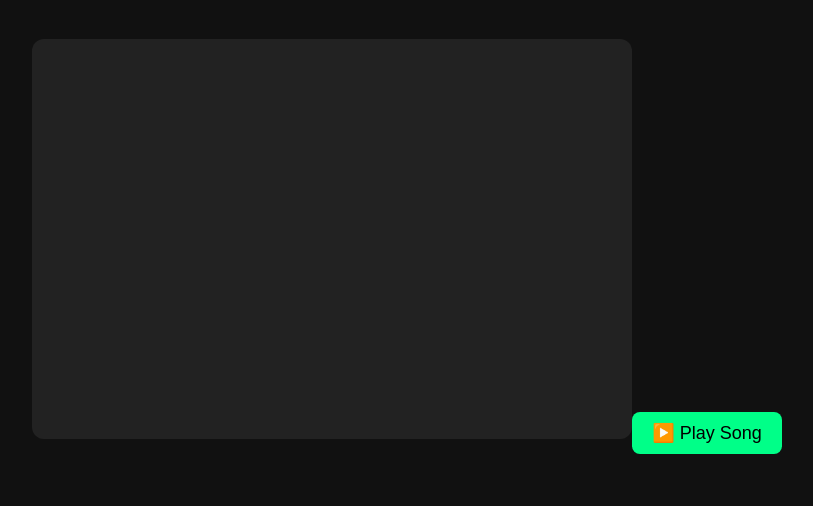
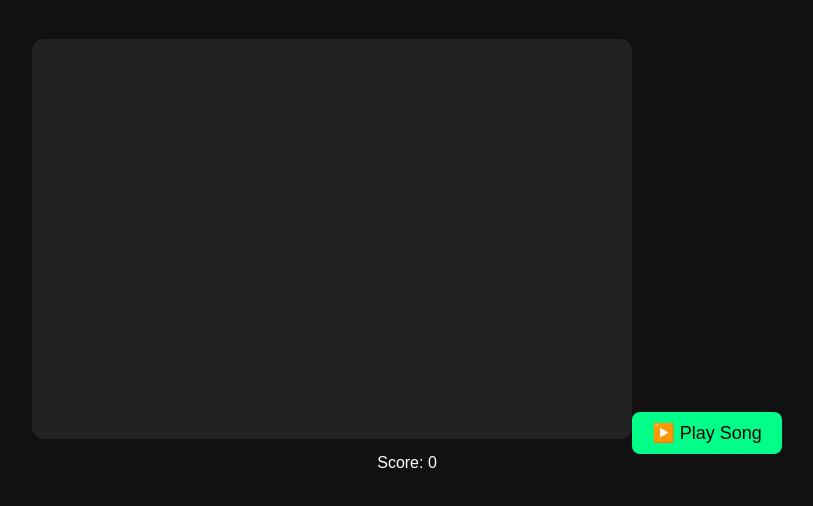
Before and after one commit to slexsi/AiRythmnGame, a plain HTML site: page index.html in a window 1280 px wide. Shown: the part 62-568 px from the top of the page, without its empty margins (233-1046 px from the left). Drawn offline with Linux system fonts and the light colour scheme.

Commit message:
Update index.html

```diff
--- a/index.html
+++ b/index.html
@@ -33,6 +33,7 @@
 <body>
   <h1>AI Rhythm Demo 🎵</h1>
   <canvas id="gameCanvas" width="600" height="400"></canvas>
+  <div id="score">Score: 0</div>
 
   <!-- Meyda library -->
   <script src="https://unpkg.com/meyda/dist/web/meyda.min.js"></script>
```
